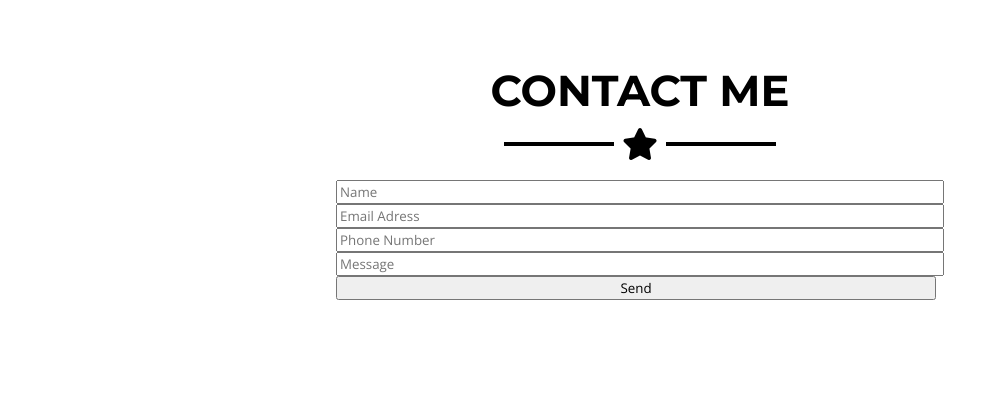
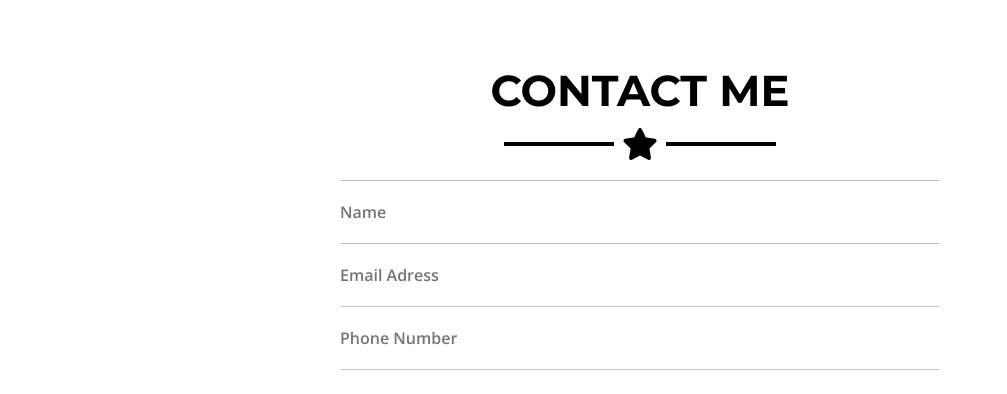
Before and after one commit to joaquinherreralartigue/workshop-1, a plain HTML site: page index.html in a window 1280 px wide. Shown: the part 2020-2414 px from the top of the page, without its empty margins (0-1007 px from the left). Drawn offline with nearby package versions, Linux system fonts and the light colour scheme.

Commit message:
arreglando los comentarios'

```diff
--- a/css/style.css
+++ b/css/style.css
@@ -298,4 +298,33 @@ input{
 	display: block;
 	width: 600px;
 	font-family: 'open sans', sans-serif;
+	font-size: 16px;
+	font-weight: 600;
+    border: none;
+    border-bottom: 1px solid #c4c4c4;
+    padding: 20px 0;
 }
+
+input[type=textarea]{
+	display: block;
+	width: 600px;
+	font-family: 'open sans', sans-serif;
+    border: none;
+    padding: 20px 0;
+}
+
+input[type=text]{
+    border-top: 1px solid #c4c4c4;
+}
+
+input[type=submit]{
+	color: white;
+	background-color: #18bc9c;
+	width: 60px;
+	padding: 5px;
+	border-radius: 5px;
+	font-family: 'Open-sans', sans-serif;
+	font-weight: 600;
+	font-size: 12px;
+	margin-top: 50px;
+}
```
